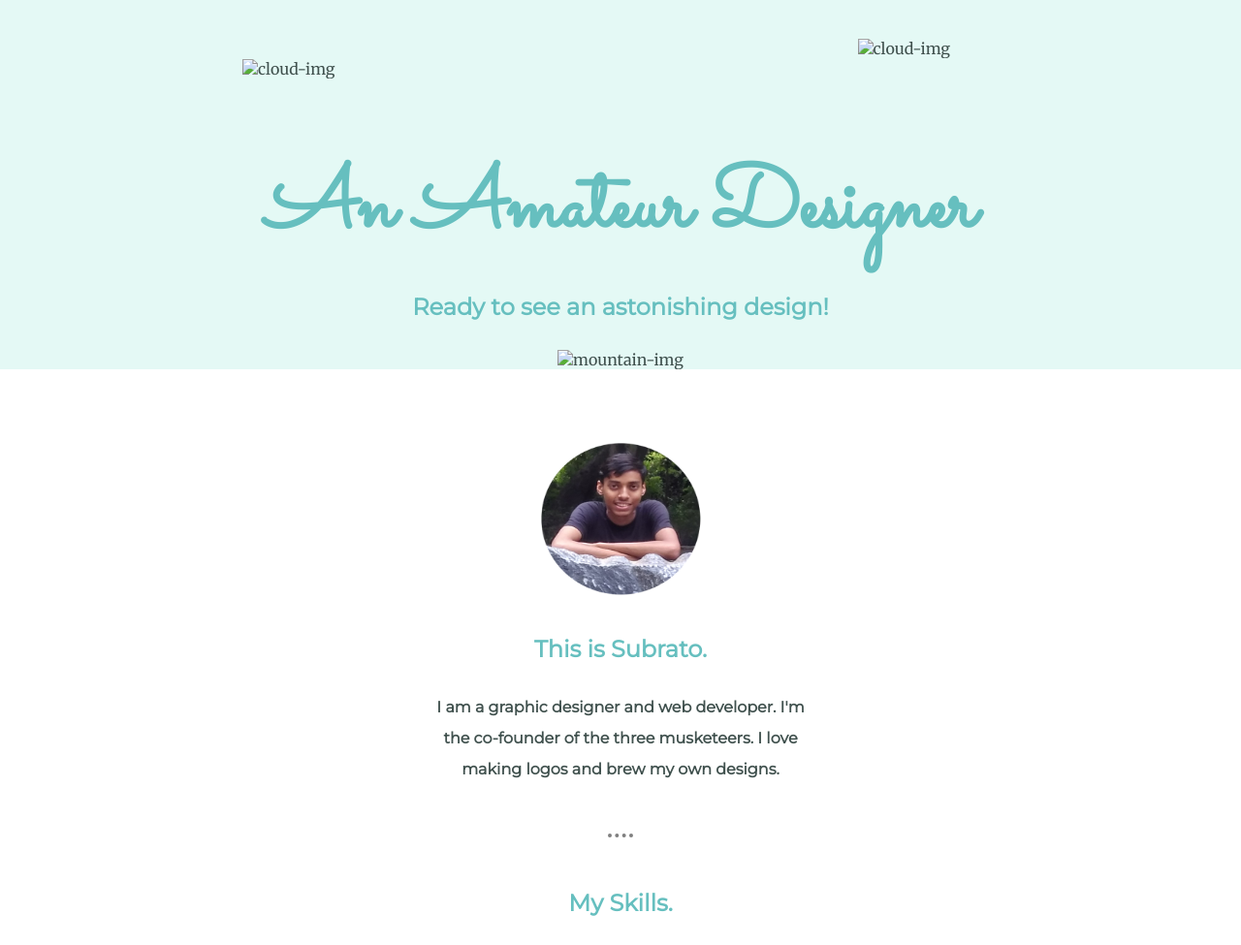
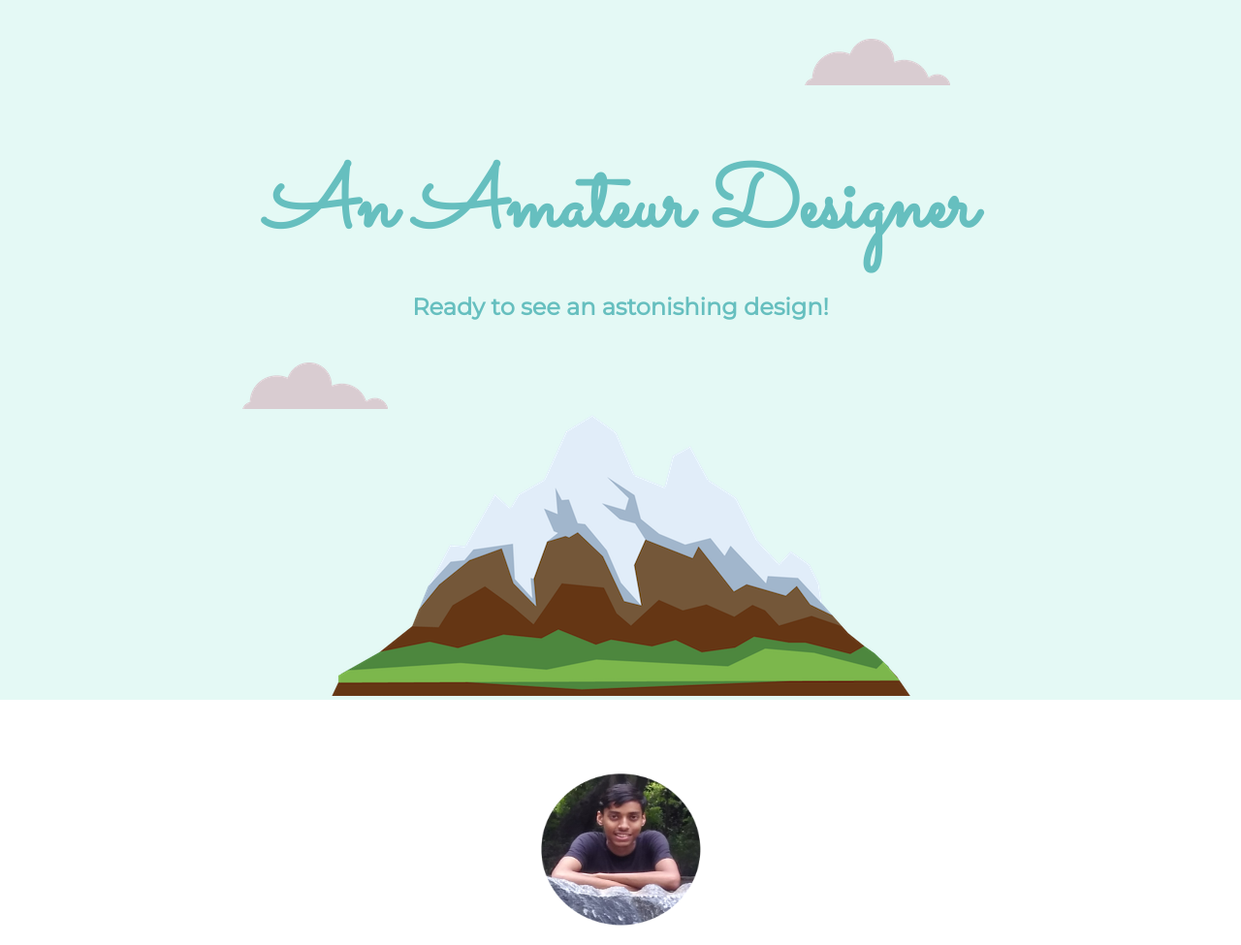
Before and after one commit to SubratoReigns/An-Amateur-Designer, a plain HTML site: page index.html in a window 1280 px wide. Shown: the top 975 px of the page at 97% size. Drawn offline with Linux system fonts and the light colour scheme; files that its build step writes are made by us from their sources; files whose address does not match are found by name.

Commit message:
Update index.html

```diff
--- a/index.html
+++ b/index.html
@@ -11,15 +11,15 @@
 
 <body>
   <div class="top-container">
-    <img class="top-cloud" src="images/cloud.png" alt="cloud-img">
+    <img class="top-cloud" src="cloud.png" alt="cloud-img">
     <h1>An Amateur Designer </h1>
     <h2 style="margin-bottom: :0; font weight:normal;">Ready to see an astonishing design!</h2>
-    <img class="bottom-cloud" src="images/cloud.png" alt="cloud-img">
-    <img src="images/mountain.png" alt="mountain-img">
+    <img class="bottom-cloud" src="cloud.png" alt="cloud-img">
+    <img src="mountain.png" alt="mountain-img">
   </div>
   <div class="middle-container">
     <div class="profile">
-      <img src="C:\Users\SUBRATO REIGNS\Desktop\WEB D 2020\CSS - My Site\images\final.png" style=" height:200px; width:170px;" alt="My profile">
+      <img src="final.png" style=" height:200px; width:170px;" alt="My profile">
       <h2>This is Subrato.</h2>
       <p class="intro">I am a graphic designer and web developer. I'm the co-founder of the three musketeers. I love making logos and brew my own designs.</p>
 
```
